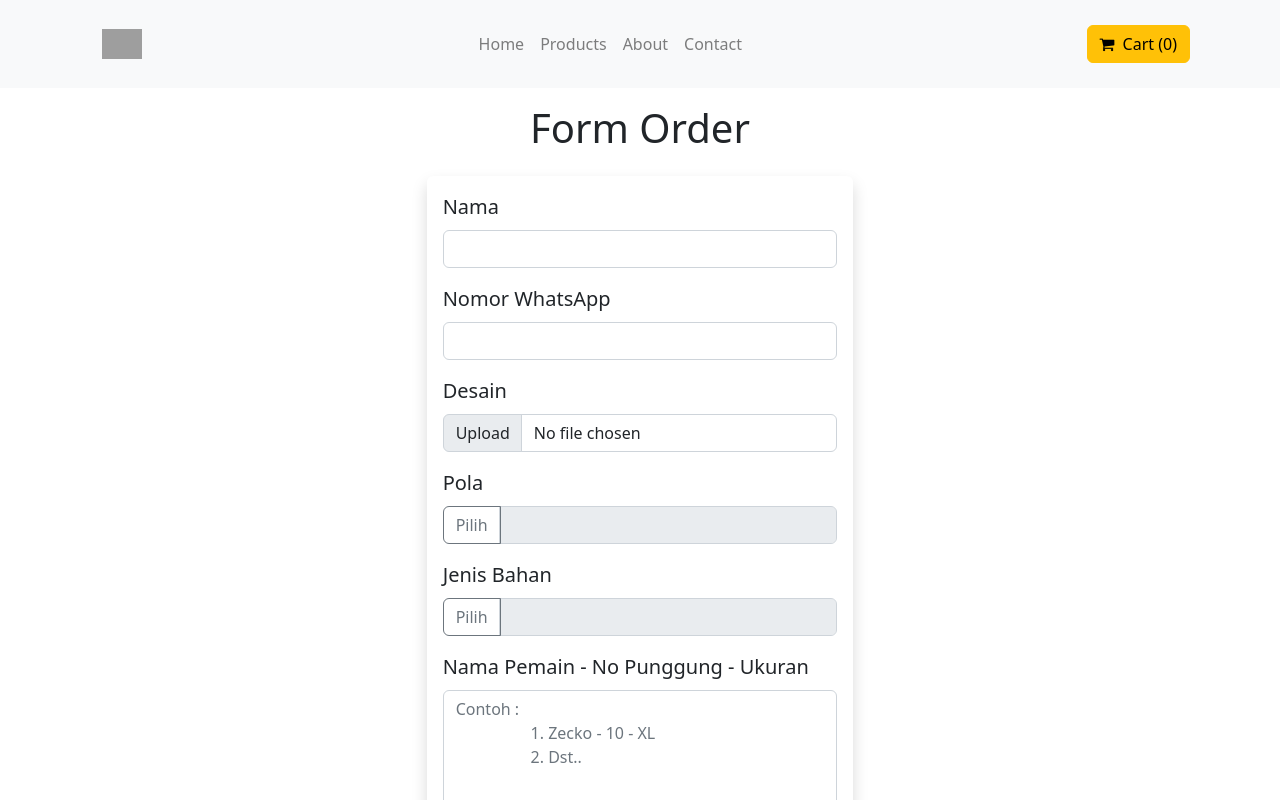
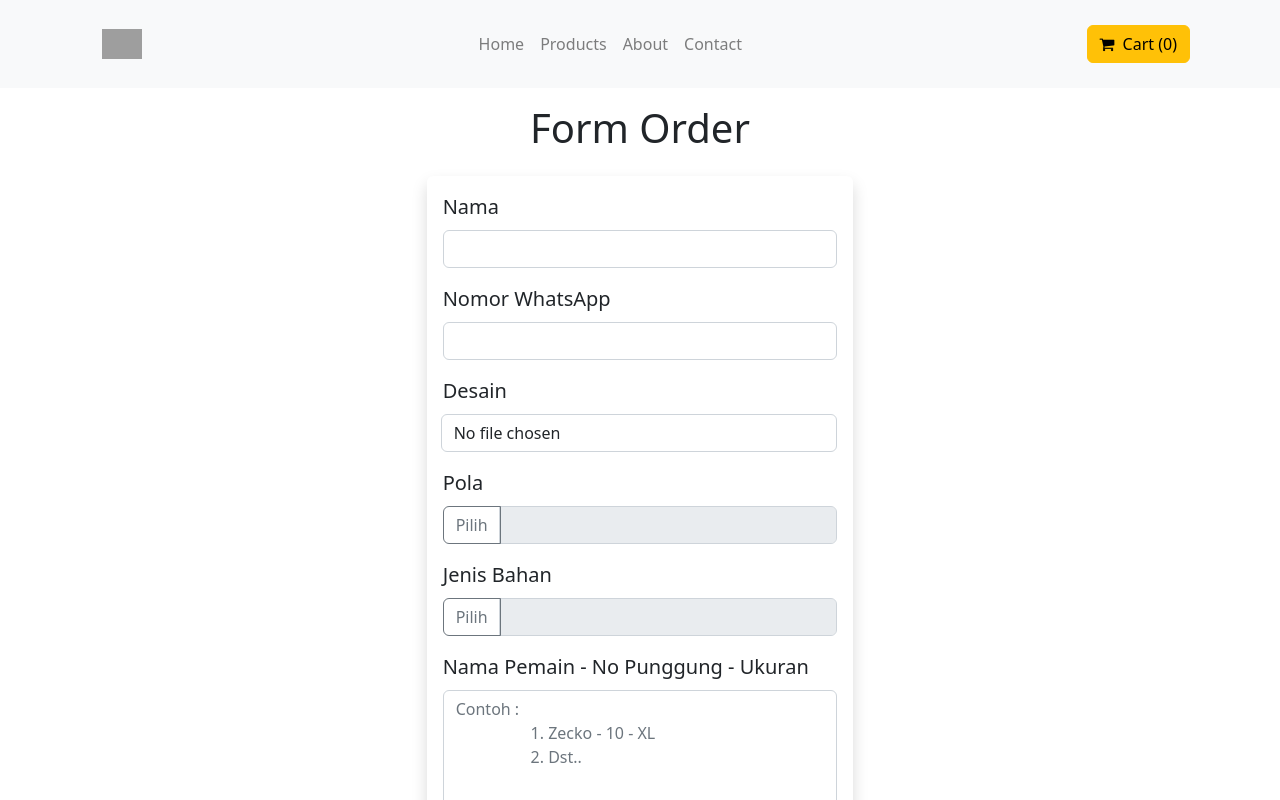
Before and after one commit to Ghandi-dev/Zecko-Sportwear, a React (Create React App) app: page /order in a window 1280 px wide. Shown: the top 800 px of the page. Built offline with nearby package versions, Linux system fonts and the light colour scheme; no server answers; grey boxes are pictures that could not be loaded.

Commit message:
memperbaiki bug inputan desain

```diff
--- a/src/pages/Order.jsx
+++ b/src/pages/Order.jsx
@@ -106,7 +106,6 @@ const Order = () => {
               <div className="form-group">
                 <label>Desain</label>
                 <div className="input-group mb-3 custom">
-                  <label className="input-group-text lead">Upload</label>
                   <input
                     type="file"
                     name="design"
```
